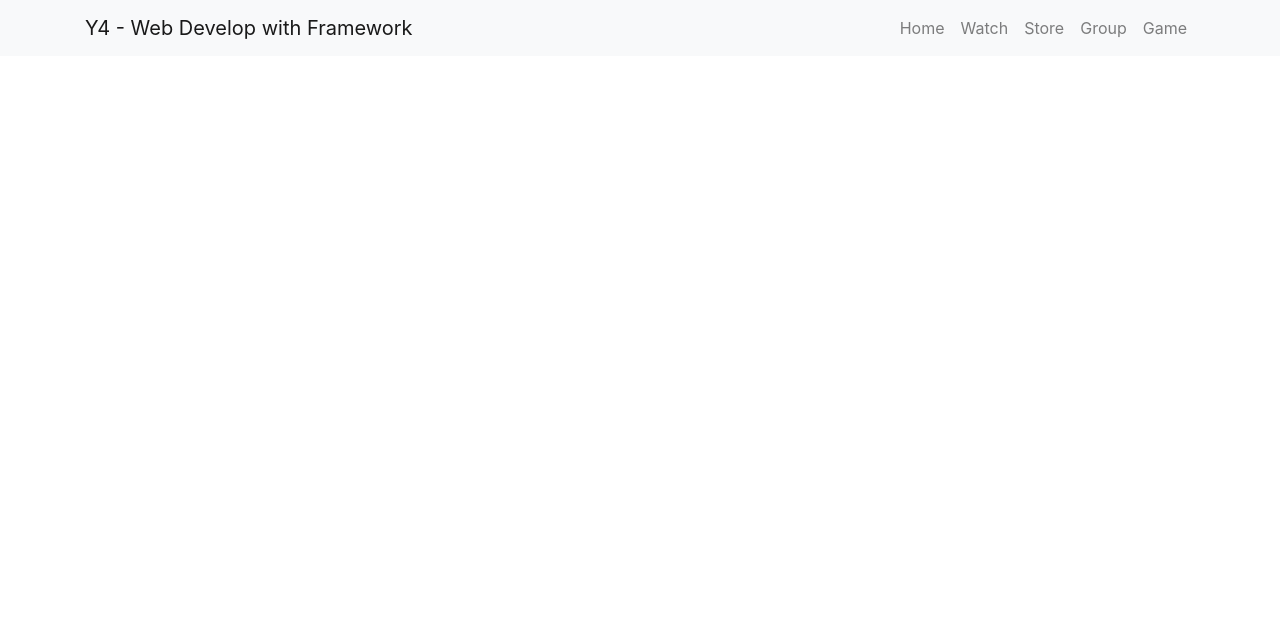
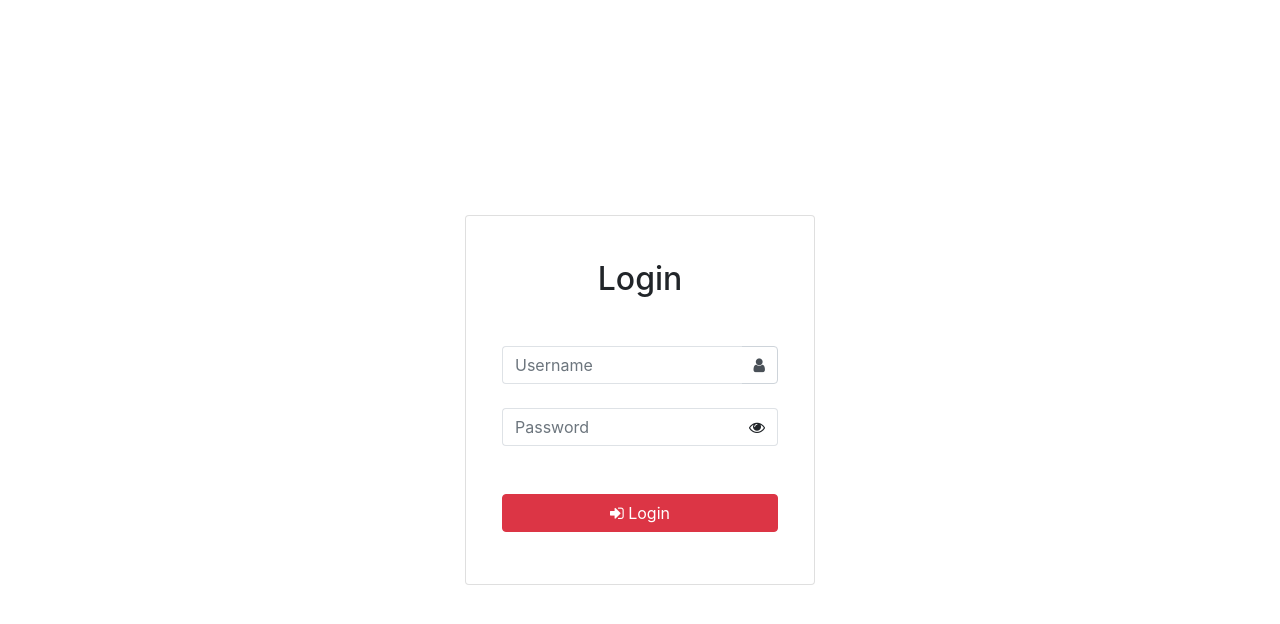
Before and after one commit to SokkunNORN/Y4-React-Final-Semister-1, a React (Create React App) app: page /login in a window 1280 px wide. Shown: the top 624 px of the page. Built offline with nearby package versions, Linux system fonts and the light colour scheme.

Commit message:
update route and update page login

```diff
--- a/src/App.js
+++ b/src/App.js
@@ -1,11 +1,20 @@
+
+import { Switch } from "react-router-dom";
+
+import { routes, RouteWithSubRoutes } from './router'
+
 import 'bootstrap/dist/css/bootstrap.min.css';
 import 'bootstrap/dist/js/bootstrap.bundle.min';
-import Dashboard from './layouts/Dashboard.js'
+import 'font-awesome/css/font-awesome.min.css';
 
 function App() {
   return (
     <div className="App">
-      <Dashboard />
+      <Switch>
+        { routes.map((route, i) => (
+          <RouteWithSubRoutes key={i} {...route} />
+        )) }
+      </Switch>
     </div>
   );
 }
--- a/src/index.js
+++ b/src/index.js
@@ -3,15 +3,17 @@ import ReactDOM from 'react-dom';
 import './index.css';
 import App from './App';
 import reportWebVitals from './reportWebVitals';
+import {
+  BrowserRouter as Router
+} from "react-router-dom";
 
 ReactDOM.render(
   <React.StrictMode>
-    <App />
+    <Router>
+      <App />
+    </Router>
   </React.StrictMode>,
   document.getElementById('root')
 );
 
-// If you want to start measuring performance in your app, pass a function
-// to log results (for example: reportWebVitals(console.log))
-// or send to an analytics endpoint. Learn more: https://bit.ly/CRA-vitals
 reportWebVitals();
--- a/src/layouts/Dashboard.js
+++ b/src/layouts/Dashboard.js
@@ -1,38 +1,21 @@
 
-import routes from '../router'
-import {
-    BrowserRouter as Router,
-    Switch,
-    Route
-} from "react-router-dom";
+import { RouteWithSubRoutes } from '../router'
+import { Switch } from "react-router-dom";
 
 import Header from './Header'
 
-function RouteWithSubRoutes (route) {
-    return (
-        <Route
-            path={route.path}
-            render={props => (
-                <route.component {...props} routes={route.routes} />
-            )}
-        />
-    );
-}
-
-function Dashboard () {
+function Dashboard ({ routes }) {
     return (
         <>
-            <Router>
             <Header />
 
             <div className="container p-4">
                 <Switch>
                     { routes.map((route, i) => (
-                            <RouteWithSubRoutes key={i} {...route} />
+                        <RouteWithSubRoutes key={i} { ...route } />
                     )) }
                 </Switch>
             </div>
-            </Router>
         </>
     )
 }
--- a/src/layouts/Header.js
+++ b/src/layouts/Header.js
@@ -1,3 +1,4 @@
+/* eslint-disable jsx-a11y/role-supports-aria-props */
 /* eslint-disable jsx-a11y/anchor-is-valid */
 
 import { APP_NAME, MENU_BUILDER } from '../navigation/builders/menu.builders';
@@ -32,6 +33,14 @@ function Header () {
                                     )
                                 })
                             }
+                            <li class="nav-item dropdown">
+                                <a class="nav-link dropdown-toggle" href="#" id="dropdownAccount" data-toggle="dropdown" aria-haspopup="true" aria-expanded="false">
+                                    <i class="fa fa-user-circle"></i>
+                                </a>
+                                <div class="dropdown-menu" aria-labelledby="dropdownAccount">
+                                    <a class="dropdown-item" href="/login"><i class="fa fa-sign-out"></i> Log out</a>
+                                </div>
+                            </li>
                         </ul>
                     </div>
                 </div>
--- a/src/navigation/builders/menu.builders.js
+++ b/src/navigation/builders/menu.builders.js
@@ -1,5 +1,5 @@
 
-export const APP_NAME = 'Y4 - Web Develop with Framework'
+export const APP_NAME = 'Y4 - Web Development with Framework'
 
 export const MENU_BUILDER = [
     {
--- a/src/router.js
+++ b/src/router.js
@@ -1,31 +1,64 @@
-import Home from './views/Home/Index'
-import Watch from './views/Watch/Index'
-import Store from './views/Store/Index'
-import Group from './views/Group/Index'
-import Game from './views/Game/Index'
 
-const routes = [
+import { Route } from "react-router-dom";
+
+import { MENU_BUILDER } from './navigation/builders/menu.builders';
+
+import Login from './views/auth'
+import Dashboard from './layouts/Dashboard'
+import Home from './views/home'
+import Watch from './views/watch'
+import Store from './views/store'
+import Group from './views/group'
+import Game from './views/game'
+import Four0Four from './views/four0four'
+
+export const routes = [
   {
     path: "/",
     exact: true,
+    component: Dashboard,
+    routes: [
+      {
+        path: MENU_BUILDER[0].path,
         component: Home
       },
       {
-      path: "/watch",
+        path: MENU_BUILDER[1].path,
         component: Watch
       },
       {
-      path: "/store",
+        path: MENU_BUILDER[2].path,
         component: Store
       },
       {
-      path: "/group",
+        path: MENU_BUILDER[3].path,
         component: Group
       },
       {
-      path: "/game",
+        path: MENU_BUILDER[4].path,
         component: Game
+      }
+    ]
+  },
+  {
+    path: "/login",
+    exact: true,
+    component: Login
+  },
+  {
+    path: "*",
+    exact: true,
+    component: Four0Four
   }
 ];
 
-export default routes
+export function RouteWithSubRoutes (route) {
+  return (
+    <Route
+      path={ route.path }
+      render={props => (
+        <route.component {...props} routes={ route.routes } />
+      )}
+    />
+  );
+}
--- a/src/views/auth/index.css
+++ b/src/views/auth/index.css
@@ -1,3 +1,9 @@
 .page-wrap {
     min-height: 100vh;
 }
+
+.form-control:focus {
+    outline: 0 !important;
+    border-color: initial;
+    box-shadow: none;
+}
--- a/src/views/auth/index.js
+++ b/src/views/auth/index.js
@@ -1,29 +1,46 @@
+
+import { MENU_BUILDER } from '../../navigation/builders/menu.builders';
 
 function Login () {
     return (
         <>
-            <div class="page-wrap d-flex flex-row align-items-center">
-                <div class="container">
-                    <div class="row justify-content-center">
-                        <div class="col-sm-12 col-md-6 col-lg-4 text-center">
-                            <div class="card p-3">
-                                <div class="card-body">
-                                    <h2 class="mb-5 mt-2">Login</h2>
-                                    <form action="/">
-                                        <div class="form-group">
-                                            <input type="text" class="form-control" placeholder="Username" />
+            <div className="page-wrap d-flex flex-row align-items-center">
+                <div className="container">
+                    <div className="row justify-content-center">
+                        <div className="col-sm-12 col-md-6 col-lg-4 text-center">
+                            <div className="card p-3">
+                                <div className="card-body">
+                                    <h2 className="mb-5 mt-2">Login</h2>
+                                    <form action={ MENU_BUILDER[0].path }>
+                                        <div className="row">
+                                            <div className="col-12">
+                                                <div className="input-group">
+                                                    <input className="form-control py-2 border-right-0 border" type="text" placeholder="Username" />
+                                                    <span className="input-group-append">
+                                                        <div className="input-group-text bg-transparent"><i className="fa fa-user"></i></div>
+                                                    </span>
+                                                </div>
+                                            </div>
                                         </div>
 
                                         <br />
 
-                                        <div class="form-group">
-                                            <input type="password" class="form-control" placeholder="Password" />
+                                        <div className="row">
+                                            <div className="input-group col-12">
+                                                <input className="form-control py-2 border-right-0 border" type="password" placeholder="Password" />
+                                                <span className="input-group-append">
+                                                    <button className="btn border-left-0 border" type="button">
+                                                        <i className="fa fa-eye"></i>
+                                                    </button>
+                                                </span>
+                                            </div>
                                         </div>
 
                                         <br />
+                                        <br />
 
-                                        <div class="form-group">
-                                            <button type="submit" class="btn btn-block btn-danger">Login</button>
+                                        <div className="form-group">
+                                            <button type="submit" className="btn btn-block btn-danger"><i className="fa fa-sign-in"></i> Login</button>
                                         </div>
                                     </form>
                                 </div>
--- a/src/views/four0four/index.js
+++ b/src/views/four0four/index.js
@@ -1,4 +1,5 @@
 import './index.css'
+import { MENU_BUILDER } from '../../navigation/builders/menu.builders';
 
 function Four0Four () {
     return (
@@ -14,7 +15,7 @@ function Four0Four () {
                                 <br/>
                                 The page you were looking for doesn't exist anymore.
                             </div>
-                            <a href="/" class="btn btn-outline-danger">Back to Home</a>
+                            <a href={ MENU_BUILDER[0].path } class="btn btn-outline-danger">Back to Home</a>
                         </div>
                     </div>
                 </div>
```
Lines whose indentation alone changed are shown as unchanged.
